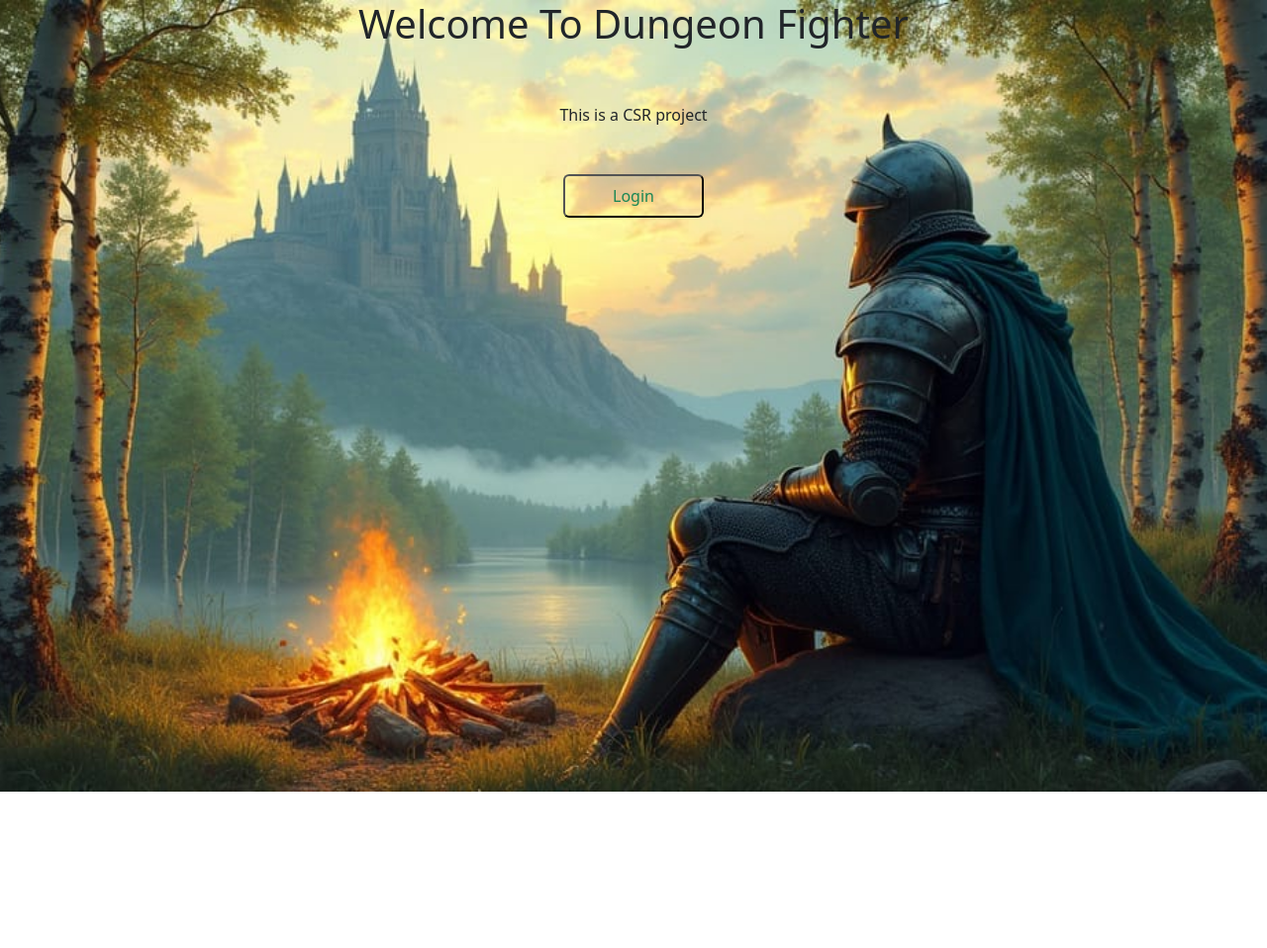
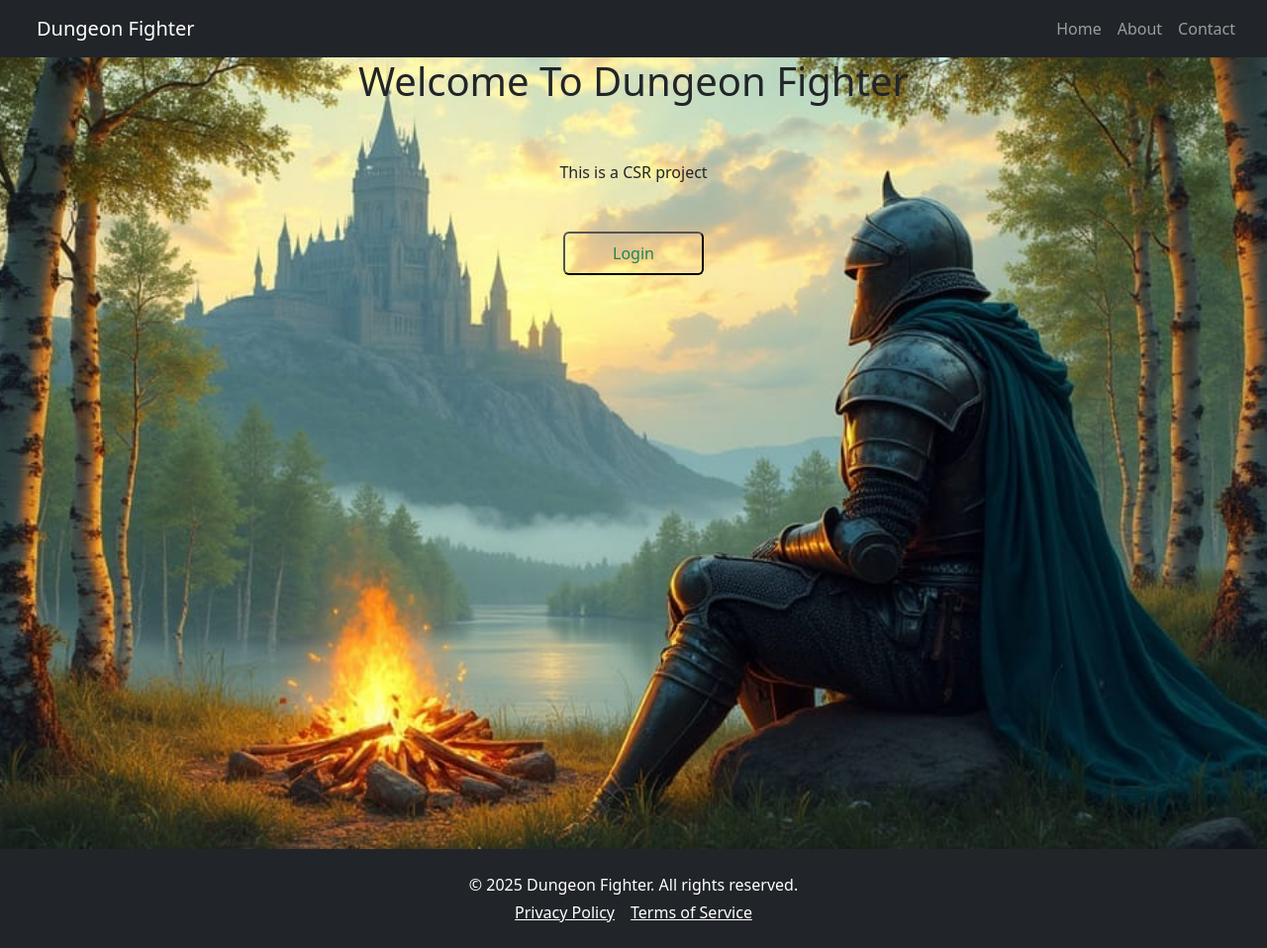
Before and after one commit to liakosV/Dungeon-Fighter, an Angular app: page / in a window 1280 px wide. Shown: the whole page at 99% size. Before the commit the page ends 800 px from the top, so only its background shows below. Built offline with nearby package versions, Linux system fonts and the light colour scheme.

Commit message:
fix: basic structure of the pages modified

```diff
--- a/src/app/app.component.html
+++ b/src/app/app.component.html
@@ -1,16 +1,3 @@
-<!-- <app-background-img>
-  <div class="container">
-    <div class="d-flex justify-content-center align-items-center">
-      <h1>Welcome To Dungeon Fighter</h1>
-    </div>
-    <div class="d-flex justify-content-center mt-5">
-      <span>This is a CSR project</span>
-    </div>
-    <div class="d-flex justify-content-center align-items-center mt-5">
-      <button class="bg-transparent text-success rounded px-5 py-2"
-        (click)="goToLogin()">
-        Login
-      </button>
-    </div>
-  </div>
-</app-background-img> -->
+<app-header></app-header>
+<router-outlet></router-outlet>
+<app-footer></app-footer>
--- a/src/app/app.component.ts
+++ b/src/app/app.component.ts
@@ -3,13 +3,19 @@ import { RouterOutlet } from '@angular/router';
 import { Router, RouterModule } from '@angular/router';
 import { CommonModule } from '@angular/common';
 import { BackgroundImgComponent } from './components/background-img/background-img.component';
+import { HeaderComponent } from './components/header/header.component';
+import { FooterComponent } from './components/footer/footer.component';
 
 
 @Component({
   selector: 'app-root',
-  imports: [RouterModule],
-  // templateUrl: './app.component.html',
-  template: '<router-outlet></router-outlet>',
+  imports: [
+    RouterModule,
+    HeaderComponent,
+    FooterComponent
+  ],
+  templateUrl: './app.component.html',
+  // template: '<router-outlet></router-outlet>',
   styleUrl: './app.component.css'
 })
 export class AppComponent {
--- a/src/app/components/welcome/welcome.component.html
+++ b/src/app/components/welcome/welcome.component.html
@@ -1,4 +1,5 @@
 <app-background-img>
+
   <div class="container">
     <div class="d-flex justify-content-center align-items-center">
       <h1>Welcome To Dungeon Fighter</h1>
@@ -13,4 +14,5 @@
       </button>
     </div>
   </div>
+
 </app-background-img>
```
